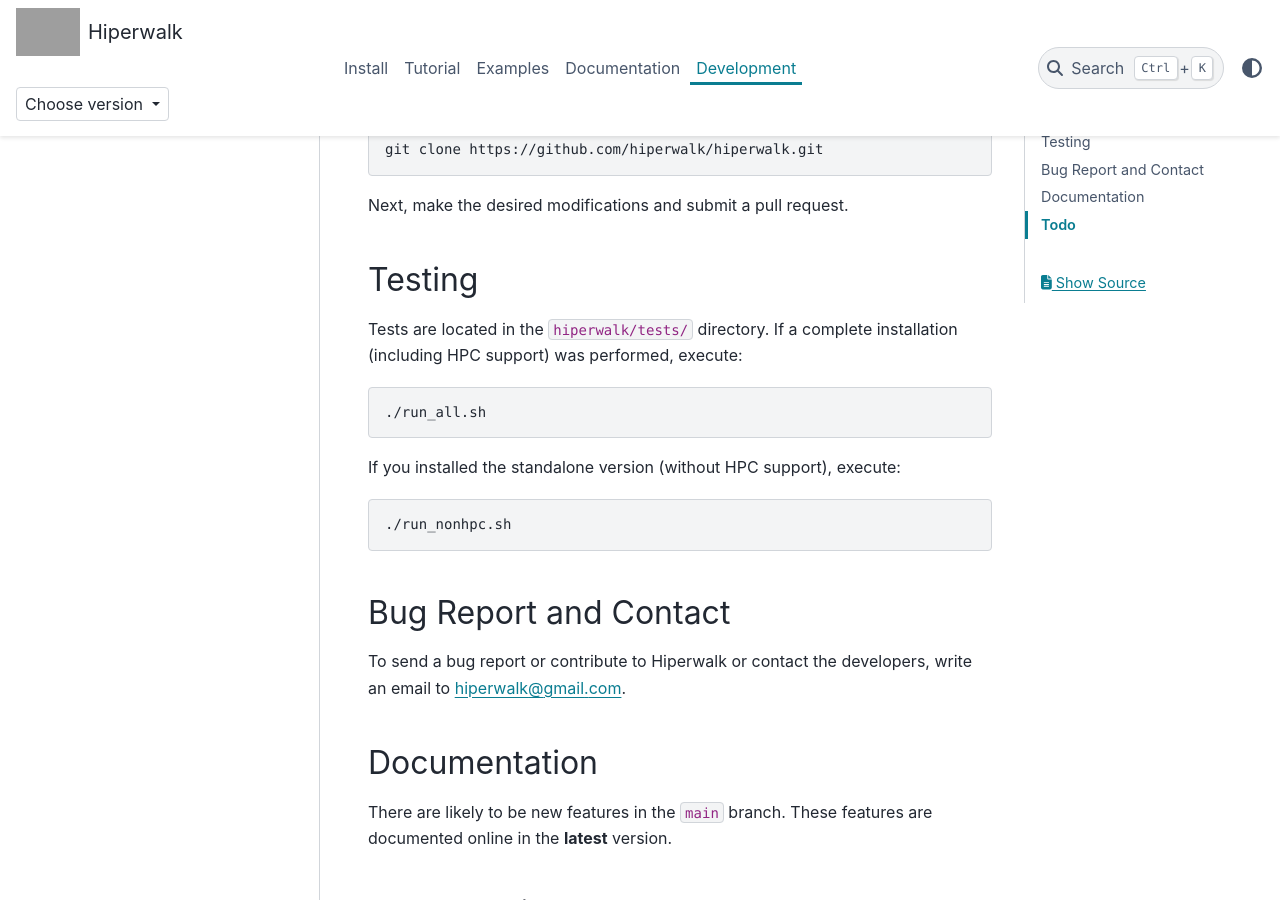
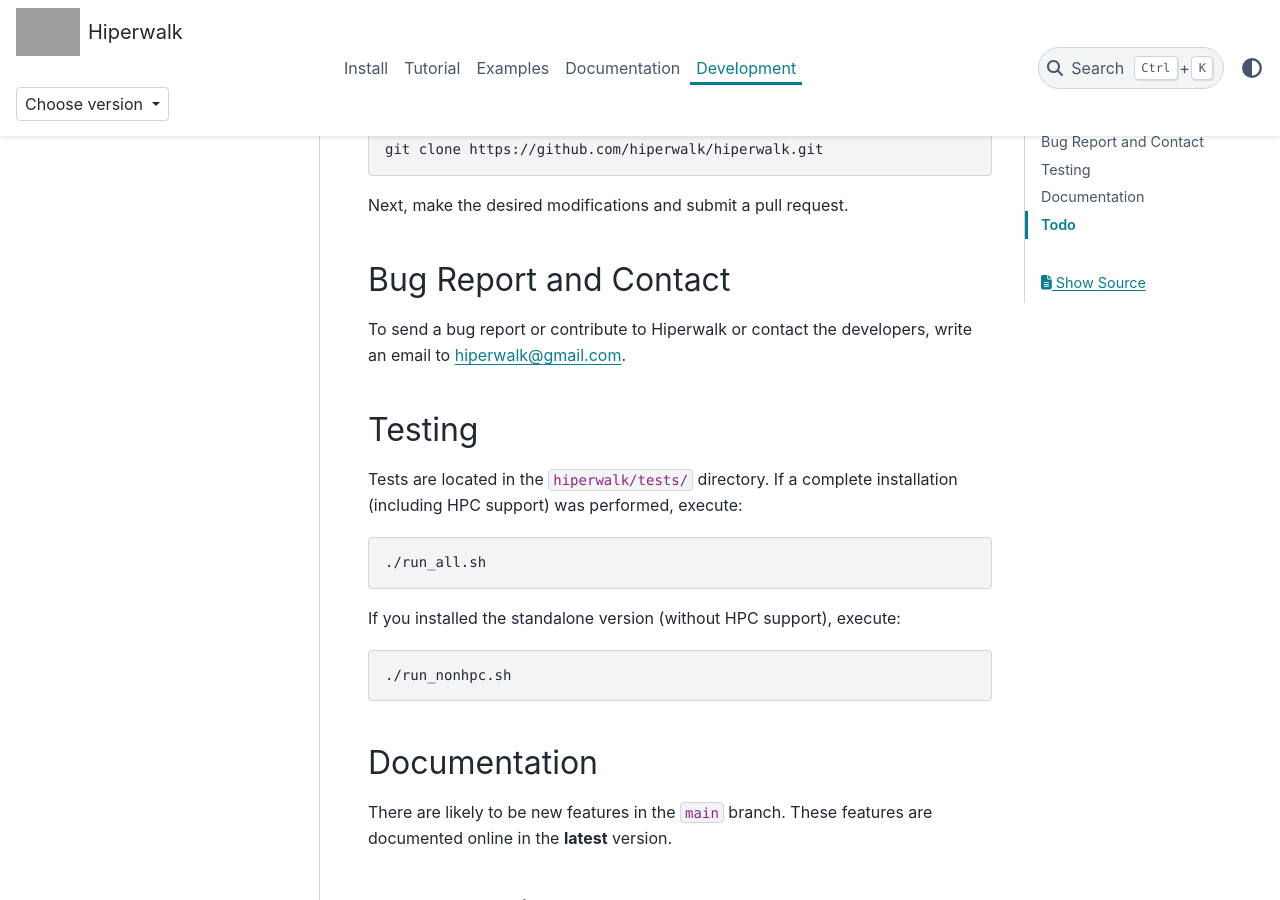
Before and after one commit to hiperwalk/hiperwalk, a Sphinx documentation site: the page built from docs/development/index.rst, in a window 1280 px wide and 900 px high, scrolled down 446 px. Built offline with Sphinx 7.4.7 and the PyData theme 0.15.4, drawn with Linux system fonts in a browser that asks for light colours; part of the change alters nothing that is shown; grey boxes are pictures that could not be loaded.

```diff
--- a/docs/development/index.rst
+++ b/docs/development/index.rst
@@ -29,6 +29,13 @@ To contribute, first clone the repository.
 
 Next, make the desired modifications and submit a pull request.
 
+Bug Report and Contact
+======================
+
+To send a bug report or
+contribute to Hiperwalk or contact the developers,
+write an email to hiperwalk@gmail.com.
+
 Testing
 =======
 
@@ -46,13 +53,6 @@ execute:
 .. code-block:: shell
 
     ./run_nonhpc.sh
-
-Bug Report and Contact
-======================
-
-To send a bug report or
-contribute to Hiperwalk or contact the developers,
-write an email to hiperwalk@gmail.com.
 
 Documentation
 =============
```
